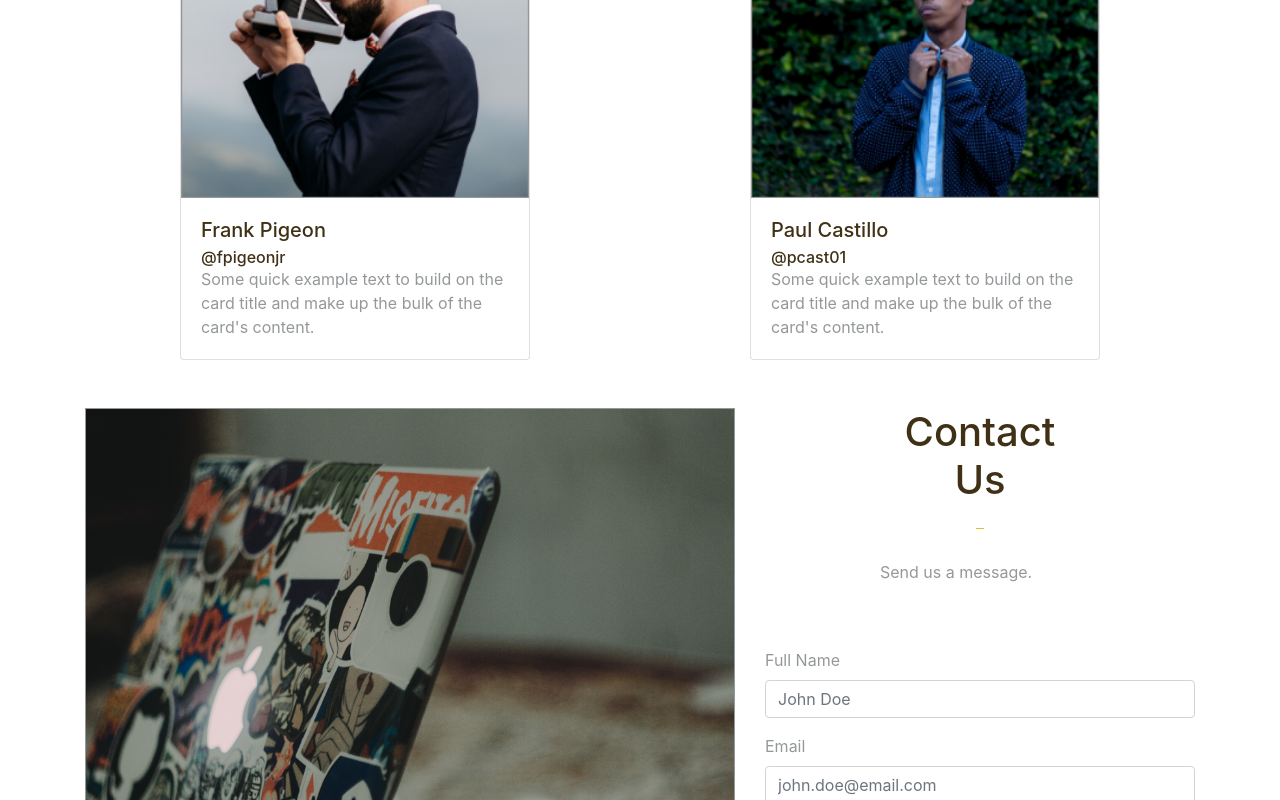
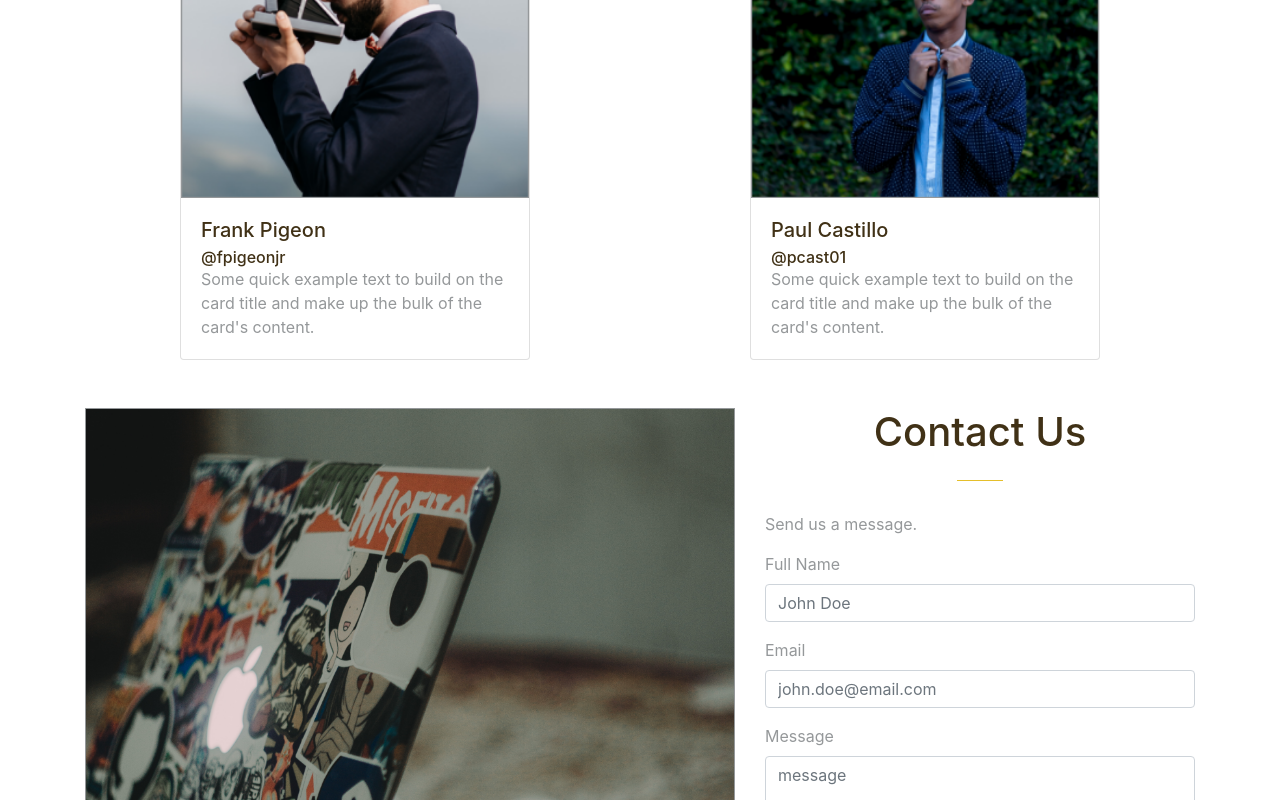
Before and after one commit to sacodersunited/landingpage, a React (Create React App) app: page / in a window 1280 px wide. Shown: the part 1933-2733 px from the top of the page. Built offline with nearby package versions, Linux system fonts and the light colour scheme.

Commit message:
adds mobile styles

```diff
--- a/src/components/Contact.js
+++ b/src/components/Contact.js
@@ -9,6 +9,13 @@ const Contact = () => (
       <img src={laptop} alt="laptop" />
     </Col>
     <Col>
+      <h1 className="text-center">Contact Us</h1>
+      <Row className="justify-content-center">
+        <Col xs="2">
+          <hr className="lead-p-hr" />
+        </Col>
+      </Row>
+      <p>Send us a message.</p>
       <ContactForm />
     </Col>
   </Row>
--- a/src/components/ContactForm.js
+++ b/src/components/ContactForm.js
@@ -1,12 +1,10 @@
 import React from "react";
 import { Button, Form, FormGroup, Label, Input } from "reactstrap";
-import LeadParagraph from "./LeadParagraph";
 
 // TODO: Post Form to Google Sheets to track messages
 
 const ContactForm = () => (
   <Form>
-    <LeadParagraph title="Contact Us" details="Send us a message." />
     <FormGroup>
       <Label for="name">Full Name</Label>
       <Input type="text" name="name" id="name" placeholder="John Doe" />
--- a/src/components/Services.js
+++ b/src/components/Services.js
@@ -3,7 +3,7 @@ import { Row, Col } from "reactstrap";
 
 const Services = () => (
   <Row>
-    <Col>
+    <Col xs="6" md="3">
       <h4>Web Design</h4>
       <p>
         moon williamsburg bicycle rights, brunch food truck master cleanse wolf
@@ -17,7 +17,7 @@ const Services = () => (
         <li>thing 4</li>
       </ul>
     </Col>
-    <Col>
+    <Col xs="6" md="3">
       <h4>App Development</h4>
       <p>
         moon williamsburg bicycle rights, brunch food truck master cleanse wolf
@@ -31,7 +31,7 @@ const Services = () => (
         <li>thing 4</li>
       </ul>
     </Col>
-    <Col>
+    <Col xs="6" md="3">
       <h4>Branding</h4>
       <p>
         moon williamsburg bicycle rights, brunch food truck master cleanse wolf
@@ -45,7 +45,7 @@ const Services = () => (
         <li>thing 4</li>
       </ul>
     </Col>
-    <Col>
+    <Col xs="6" md="3">
       <h4>Web Development</h4>
       <p>
         moon williamsburg bicycle rights, brunch food truck master cleanse wolf
--- a/src/components/Values.js
+++ b/src/components/Values.js
@@ -3,7 +3,7 @@ import { Row, Col } from "reactstrap";
 
 const Values = () => (
   <Row>
-    <Col>
+    <Col xs="6" md="3">
       <h4>HONOR</h4>
       <p>
         moon williamsburg bicycle rights, brunch food truck master cleanse wolf
@@ -11,7 +11,7 @@ const Values = () => (
         organic authentic mumblecore.
       </p>
     </Col>
-    <Col>
+    <Col xs="6" md="3">
       <h4>RESPECT</h4>
       <p>
         moon williamsburg bicycle rights, brunch food truck master cleanse wolf
@@ -19,7 +19,7 @@ const Values = () => (
         organic authentic mumblecore.
       </p>
     </Col>
-    <Col>
+    <Col xs="6" md="3">
       <h4>LOYALTY</h4>
       <p>
         moon williamsburg bicycle rights, brunch food truck master cleanse wolf
@@ -27,7 +27,7 @@ const Values = () => (
         organic authentic mumblecore.
       </p>
     </Col>
-    <Col>
+    <Col xs="6" md="3">
       <h4>DEDICATION</h4>
       <p>
         moon williamsburg bicycle rights, brunch food truck master cleanse wolf
```
